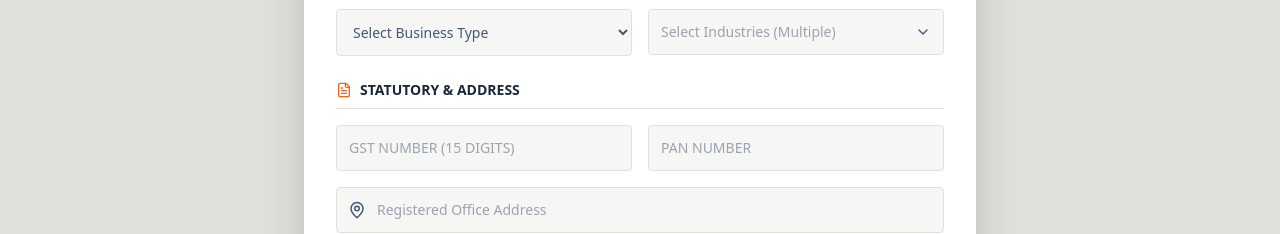
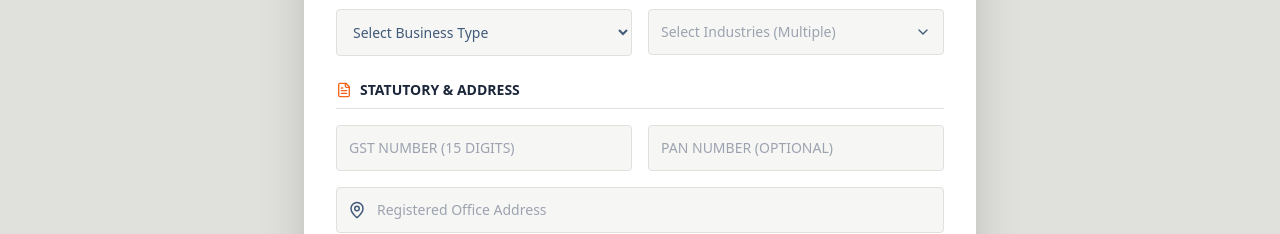
Before and after one commit to nilesh94/scrapcy-frontend, a React (Create React App) app: page /register in a window 1280 px wide. Shown: the part 780-1014 px from the top of the page. Built offline with nearby package versions, Linux system fonts and the light colour scheme.

Commit message:
Update Register.js

```diff
--- a/src/pages/Register.js
+++ b/src/pages/Register.js
@@ -1,8 +1,8 @@
-import React, { useState, useEffect, useRef } from 'react'; // Added useRef
+import React, { useState, useEffect, useRef } from 'react';
 import axios from 'axios';
 import { useNavigate } from 'react-router-dom';
 import {
-  User, Building2, Briefcase, FileText, MapPin, Mail, Phone, Lock, Eye, EyeOff, CheckCircle, XCircle, Info, ChevronDown, CheckSquare, Square
+  User, Building2, Briefcase, FileText, MapPin, Mail, Phone, Lock, Eye, EyeOff, CheckCircle, XCircle, ChevronDown, CheckSquare, Square
 } from 'lucide-react';
 import Header from '../components/Header/Header';
 import Footer from '../components/Footer/Footer';
@@ -87,16 +87,21 @@ const Register = () => {
     // 3. Required Fields Logic
     const basicFields = formData.firstName && formData.lastName && formData.email && formData.phone;
 
-    // 4. Role Specific Logic
+    // 4. Role Specific Logic (Mandatory Fields)
+    // PAN is EXCLUDED here.
+    // Logic: If 'Others' is selected in industry, 'otherIndustry' text becomes mandatory.
+    const isIndustryValid = selectedIndustries.length > 0 &&
+                            (!selectedIndustries.includes('Others') || formData.otherIndustry.trim() !== '');
+
     const companyFields = formData.companyName &&
                           formData.businessType &&
                           formData.tradeRole &&
-                          formData.gstNumber &&
+                          formData.gstNumber &&  // GST IS MANDATORY
                           formData.address &&
                           formData.city &&
                           formData.state &&
                           formData.pincode &&
-                          selectedIndustries.length > 0; // Check if at least one industry is selected
+                          isIndustryValid;
 
     setIsFormValid(isStrong && match && basicFields && companyFields);
 
@@ -125,10 +130,9 @@ const Register = () => {
     setApiError('');
 
     // 1. Process Industries into Comma Separated String
-    // If 'Others' is selected, we replace the word "Others" with the user's typed input
     let finalIndustryString = selectedIndustries
       .map(item => item === 'Others' ? formData.otherIndustry : item)
-      .filter(item => item && item.trim() !== "") // Remove empty strings
+      .filter(item => item && item.trim() !== "")
       .join(', ');
 
     // 2. Construct Clean Payload
@@ -138,15 +142,15 @@ const Register = () => {
       first_name: formData.firstName,
       last_name: formData.lastName,
       phone: formData.phone,
-      role: formData.tradeRole, // buyer, seller, or buyer_seller
+      role: formData.tradeRole,
 
       // Company Details
       company_name: formData.companyName,
       business_type: formData.businessType,
-      industry: finalIndustryString, // Sending the CSV string here
+      industry: finalIndustryString,
       turnover: formData.turnover,
       gst_number: formData.gstNumber,
-      pan_number: formData.panNumber,
+      pan_number: formData.panNumber, // Optional
       address: formData.address,
       city: formData.city,
       state: formData.state,
@@ -265,7 +269,7 @@ const Register = () => {
                     </div>
                   </div>
 
-		  {/* Password Requirements Checklist */}
+                  {/* Password Requirements Checklist */}
                   <div className="bg-platinum/20 p-3 rounded text-xs text-steel space-y-1">
                       <div className="grid grid-cols-2 gap-x-4 gap-y-1">
                         <span className={`flex items-center gap-1 ${passwordCriteria.length ? 'text-green-600 font-bold' : ''}`}> {passwordCriteria.length ? <CheckCircle size={10} /> : <XCircle size={10} />} 8+ Characters </span>
@@ -365,6 +369,7 @@ const Register = () => {
                                   type="text"
                                   placeholder="Please specify your other industry"
                                   className="w-full p-3 bg-platinum/30 border border-platinum rounded text-sm focus:border-navy outline-none border-orange"
+                                  required // Made Required if "Others" is selected
                                 />
                             </div>
                           )}
@@ -378,8 +383,19 @@ const Register = () => {
                         <FileText size={16} className="text-orange"/> Statutory & Address
                       </h3>
                       <div className="grid grid-cols-1 md:grid-cols-2 gap-4 mb-4">
+                          {/* GST IS MANDATORY */}
                           <input name="gstNumber" value={formData.gstNumber} onChange={handleChange} type="text" placeholder="GST Number (15 Digits)" className="w-full p-3 bg-platinum/30 border border-platinum rounded text-sm focus:border-navy outline-none uppercase" required />
-                          <input name="panNumber" value={formData.panNumber} onChange={handleChange} type="text" placeholder="PAN Number" className="w-full p-3 bg-platinum/30 border border-platinum rounded text-sm focus:border-navy outline-none uppercase" required />
+
+                          {/* PAN IS OPTIONAL */}
+                          <input
+                            name="panNumber"
+                            value={formData.panNumber}
+                            onChange={handleChange}
+                            type="text"
+                            placeholder="PAN Number (Optional)"
+                            className="w-full p-3 bg-platinum/30 border border-platinum rounded text-sm focus:border-navy outline-none uppercase"
+                            // Removed 'required' attribute
+                          />
                       </div>
                       <div className="space-y-4">
                           <div className="relative">
```
